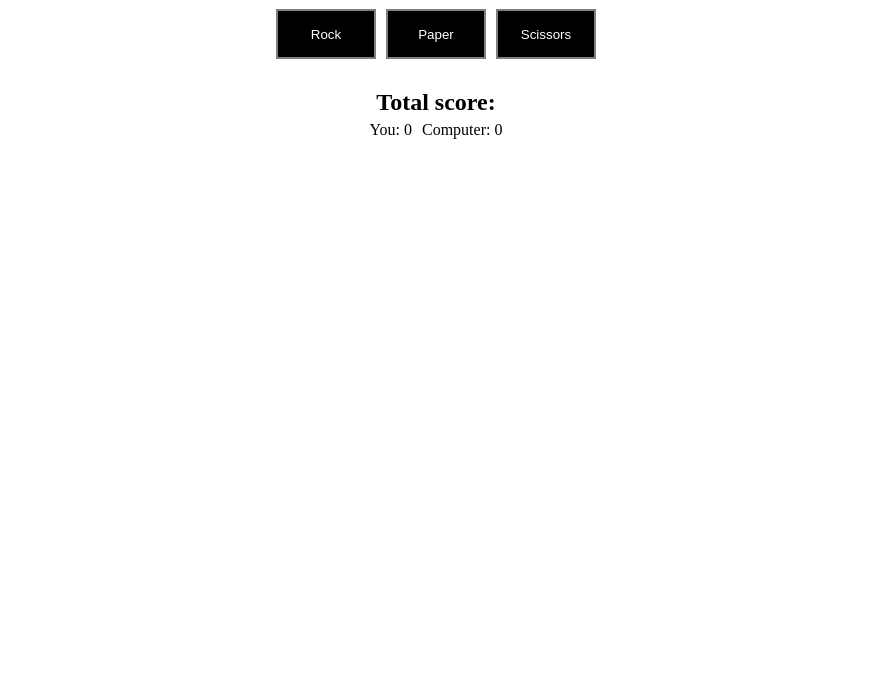
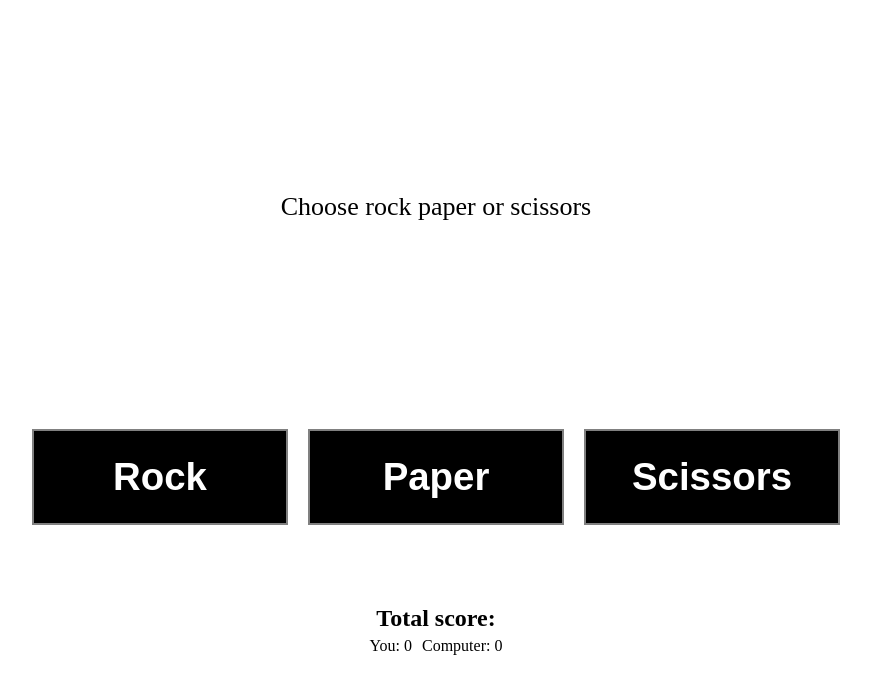
Before and after one commit to rolckeirnad/rock_paper_scissors, a plain HTML site: page index.html in a window 1280 px wide. Shown: the part 110-800 px from the top of the page, without its empty margins (204-1075 px from the left). Drawn offline with Linux system fonts and the light colour scheme.

Commit message:
Add container and edit styles

```diff
--- a/css/styles.css
+++ b/css/styles.css
@@ -2,27 +2,49 @@
     margin: 0;
 }
 
-.tittleContainer{
+body {
+    height: 100vh;
+    display: flex;
+    flex-direction: column;
+    justify-content: space-between;
+}
+
+.tittleContainer {
     display: flex;
     flex-direction: column;
     align-items: center;
     padding: 30px 0;
     font-family: monospace;
+    font-size: 28px;
+}
+
+.infoContainer {
+    display: flex;
+    justify-content: center;
+    align-items: center;
+    padding: 50px;
+    flex: 1;
+}
+
+#info {
     font-size: 26px;
 }
 
 .buttonContainer {
     display: flex;
     justify-content: center;
-    gap: 10px;
+    gap: 20px;
+    margin: 30px 0px 50px;
 }
 
-.buttonContainer > button {
+.buttonContainer>button {
     color: white;
     background-color: black;
     border: 2px solid gray;
-    width: 100px;
-    height: 50px;
+    width: 20vw;
+    height: 12vh;
+    font-size: 3vw;
+    font-weight: bolder;
 }
 
 .scoreContainer {
--- a/index.html
+++ b/index.html
@@ -11,6 +11,9 @@
 <body>
     <div class="tittleContainer">
         <h1>Rock Paper Scissors.</h1>
+    </div>
+    <div class="infoContainer">
+        <p id="info">Choose rock paper or scissors</p>
     </div>
     <div class="buttonContainer">
         <button id="rockButton">Rock</button>
```
